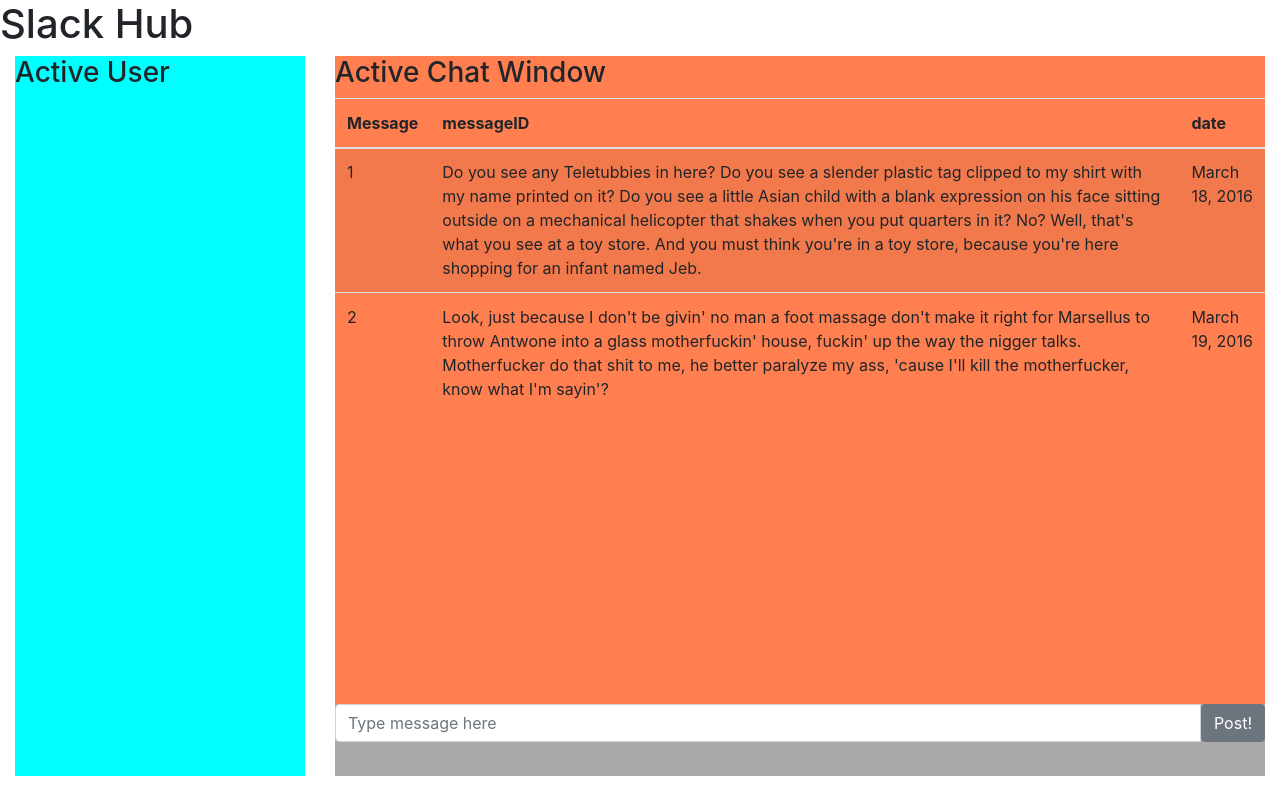
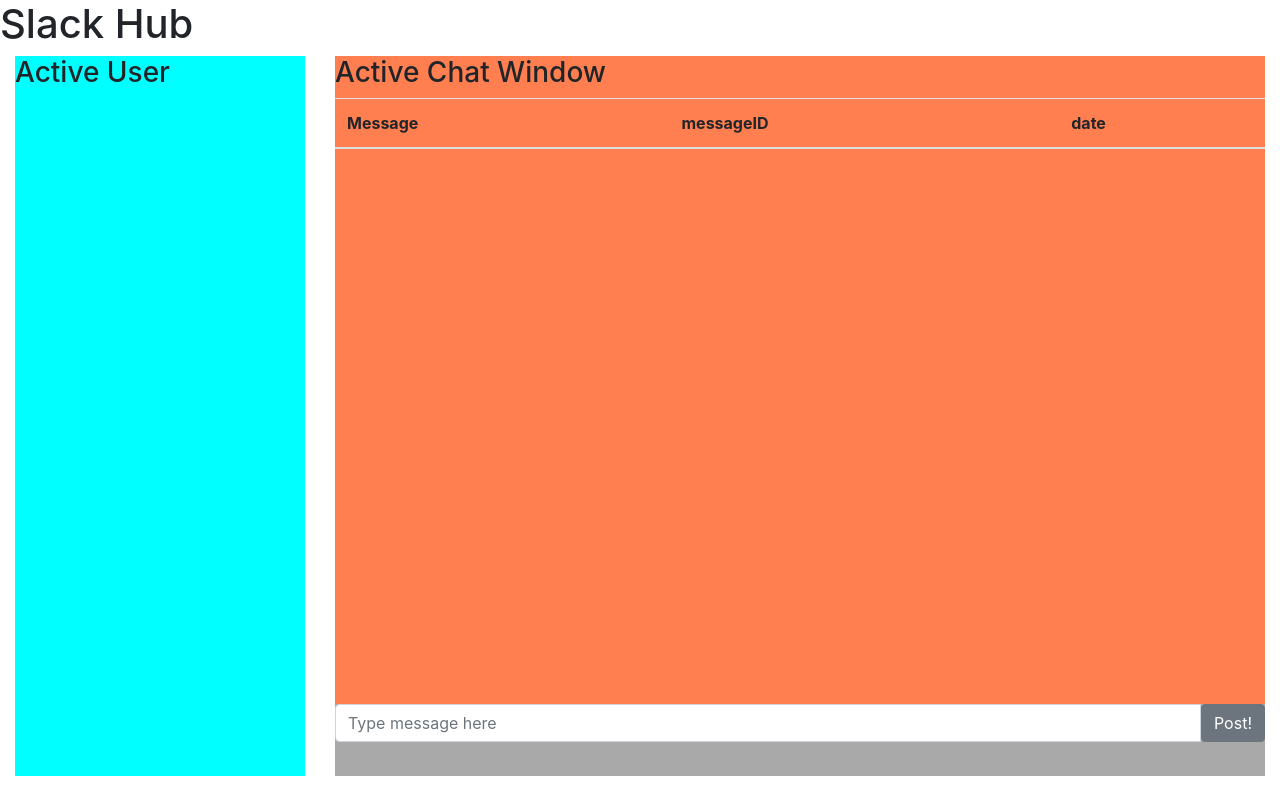
Before and after one commit to gpatelos/SlackHub, an Angular app: page / in a window 1280 px wide. Built offline with nearby package versions, Linux system fonts and the light colour scheme.

Commit message:
started working on tests

```diff
--- a/src/app/chat-service.ts
+++ b/src/app/chat-service.ts
@@ -5,32 +5,48 @@
 
 @Injectable()
 export class ChatService {
+  private messages: IMessage[] = [];
+  private lastMessageId = 0;
 
   constructor() {}
 
-  getMessages(): IMessage[] {
-    return [
-      {
-        'messageId': 1,
-        'messageBody': 'Do you see any Teletubbies in here? Do you see a slender plastic tag clipped to my shirt with ' +
-        'my name printed on it? Do you see a little Asian child with a blank expression on his face sitting outside on ' +
-        'a mechanical helicopter that shakes when you put quarters in it? No? Well, that\'s what you see at a toy store. ' +
-        'And you must think you\'re in a toy store, because you\'re here shopping for an infant named Jeb.',
-        'messageSent': 'March 18, 2016'
+  // getMessages(): IMessage[] {
+  //   return [
+  //     {
+  //       'messageId': 1,
+  //       'messageBody': 'Do you see any Teletubbies in here? Do you see a slender plastic tag clipped to my shirt with ' +
+  //       'my name printed on it? Do you see a little Asian child with a blank expression on his face sitting outside on ' +
+  //       'a mechanical helicopter that shakes when you put quarters in it? No? Well, that\'s what you see at a toy store. ' +
+  //       'And you must think you\'re in a toy store, because you\'re here shopping for an infant named Jeb.',
+  //       'messageSent': 'March 18, 2016'
+  //
+  //     },
+  //     {
+  //       'messageId': 2,
+  //       'messageBody': 'Look, just because I don\'t be givin\' no man a foot massage don\'t make it right for Marsellus ' +
+  //       'to throw Antwone into a glass motherfuckin\' house, fuckin\' up the way the nigger talks. Motherfucker do that shit to me, ' +
+  //       'he better paralyze my ass, \'cause I\'ll kill the motherfucker, know what I\'m sayin\'?',
+  //       'messageSent': 'March 19, 2016'
+  //
+  //     }
+  //   ];
+  // }
 
-      },
-      {
-        'messageId': 2,
-        'messageBody': 'Look, just because I don\'t be givin\' no man a foot massage don\'t make it right for Marsellus ' +
-        'to throw Antwone into a glass motherfuckin\' house, fuckin\' up the way the nigger talks. Motherfucker do that shit to me, ' +
-        'he better paralyze my ass, \'cause I\'ll kill the motherfucker, know what I\'m sayin\'?',
-        'messageSent': 'March 19, 2016'
-
-      }
-    ];
+  getMessageById(id: number): IMessage {
+    return this.messages
+      .filter(message => message.messageId === id)
+      .pop();
   }
 
-  getMessageById(id: number): IMessage {
-    return null;
+  getMessages(): IMessage[] {
+    return this.messages;
+  }
+
+  addMessage(message: IMessage): ChatService {
+    if (!message.messageId) {
+      message.messageId = ++this.lastMessageId;
+    }
+    this.messages.push(message);
+    return this;
   }
 }
```
Also changed, not shown: src/app/message.ts (added, +12 -0 lines), 2 other files (tests, documents, lock files or other folders).
